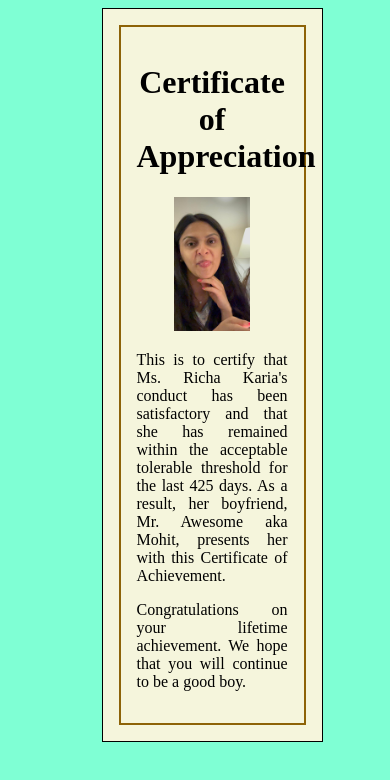
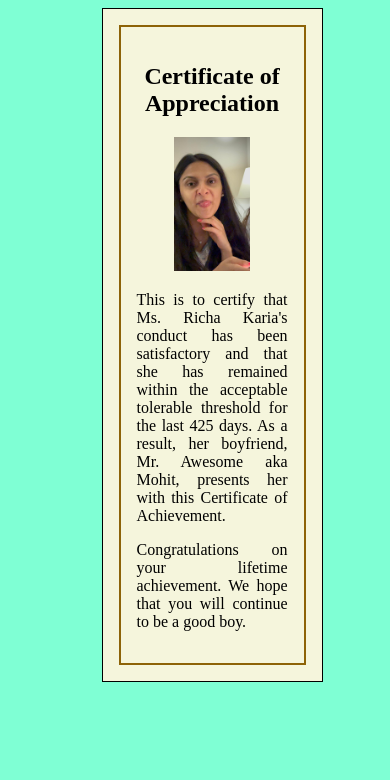
Before and after one commit to IamMohitM/cards, a plain HTML site: page index.html in a window 390 px wide. Drawn offline with Linux system fonts and the light colour scheme.

Commit message:
replaced h1 with h2 better mobile render

```diff
--- a/index.html
+++ b/index.html
@@ -9,11 +9,10 @@
 <body>
     <div class="card">
         <div class="internal-card" style="border: 2px solid rgb(141, 99, 8);">
-            <h1>Certificate of Appreciation</h1>
+            <h2>Certificate of Appreciation</h1>
             <img src="assets/1.jpeg" alt="Nice Richa Image"/>
             <!-- <p>This is to certify that Ms. Richa Karia's conduct has been satisfactory and that she has successfully been under the tolerable threshold for the last 14 months.  There were her boyfriend, Mr. Awesome aka. Mohit presents her with this certificate of Achievement.</p> -->
             <p class="para">This is to certify that Ms. Richa Karia's conduct has been satisfactory and that she has remained within the acceptable tolerable threshold for the last <span id="days-count"></span> days. As a result, her boyfriend, Mr. Awesome aka Mohit, presents her with this Certificate of Achievement.
-
 
             <p class="para">Congratulations on your lifetime achievement. We hope that you will continue to be a good boy.</p>
         </div>
--- a/style.css
+++ b/style.css
@@ -13,6 +13,7 @@ body{
     padding: 1rem;
 }
 
+
 img{
     width: 50%;
     margin: 0% 25%;
```
